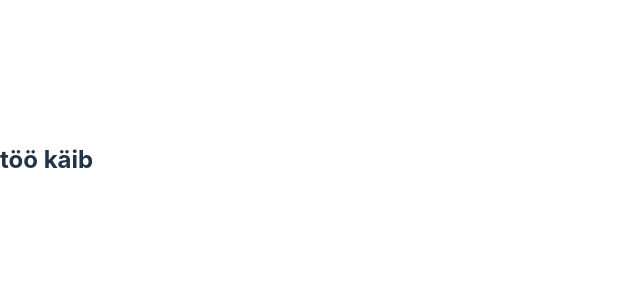
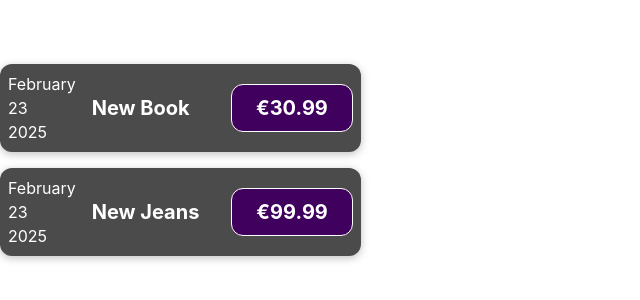
Before and after one commit to paankaur/test-my-expenses-app, a React (Vite) app in the folder react-tund1/react-expenses-2024/: page / in a window 1280 px wide. Shown: the part 240-540 px from the top of the page, without its empty margins (0-640 px from the left). Built offline with nearby package versions, Linux system fonts and the light colour scheme.

Commit message:
1.React projekti loomine, 2. Uue komponendi kujundamine, 3.Komponendi sisustamine andmetega, 4.Komponendi jaotamine mitmeks komponendiks

```diff
--- a/react-tund1/react-expenses-2024/index.html
+++ b/react-tund1/react-expenses-2024/index.html
@@ -4,10 +4,10 @@
     <meta charset="UTF-8" />
     <link rel="icon" type="image/svg+xml" href="/vite.svg" />
     <meta name="viewport" content="width=device-width, initial-scale=1.0" />
-    <title>Expensis Jobs</title>
+    <title>Expenses Jobs</title>
   </head>
   <body>
-    <h2>töö käib</h2>
+    <!-- <h2>töö käib</h2> -->
     <div id="root"></div>
     <script type="module" src="/src/main.jsx"></script>
   </body>
--- a/react-tund1/react-expenses-2024/src/App.jsx
+++ b/react-tund1/react-expenses-2024/src/App.jsx
@@ -1,11 +1,35 @@
-import React from 'react'
+// App.jsx
+
+// import React from 'react'
+import ExpenseItem from "./components/ExpenseItem.jsx";
 
 const App = () => {
+
+const expenses = [
+  {
+    date: new Date(2025, 1, 23),
+    title: "New Book",
+    price: 30.99
+  },
+  {
+    date: new Date(2025, 1, 23),
+    title: "New Jeans",
+    price: 99.99
+  }
+]
+
+  // const data = {
+  // date: new Date(2025, 1, 23),
+  // title: "New Book",
+  // price: 30.99
+  // };
   return (
-    <div>
+    <div className="App">
+      {expenses.map((expense, index) => (
+        <ExpenseItem key={index} data={expense} />
+      ))}
+    </div>
+  );
+};
 
-    </div>
-  )
-}
-
-export default App
+export default App;
--- /dev/null
+++ b/react-tund1/react-expenses-2024/src/components/ExpenseDate.jsx
@@ -0,0 +1,18 @@
+// ExpenseDate.jsx
+const ExpenseDate = (props) => {
+  const day = props.date.toLocaleString("en-US", { day: "2-digit" });
+  const month = props.date.toLocaleString("en-US", { month: "long" });
+  const year = props.date.getFullYear();
+
+  console.log(props);
+  console.log(props.data);
+  return (
+    <div>
+      <div>{month}</div>
+      <div>{day}</div>
+      <div>{year}</div>
+    </div>
+  );
+};
+
+export default ExpenseDate;
--- /dev/null
+++ b/react-tund1/react-expenses-2024/src/components/ExpenseItem.css
@@ -0,0 +1,59 @@
+/* ExpenseItem.css */
+.expense-item {
+    display: flex;
+
+    justify-content: space-between;
+    align-items: center;
+    box-shadow: 0 2px 8px rgba(0, 0, 0, 0.25);
+    padding: 0.5rem;
+    margin: 1rem 0;
+    border-radius: 12px;
+    background-color: #4b4b4b;
+    color: white;
+}
+
+.expense-item__description {
+    display: flex;
+    flex-direction: column;
+    gap: 1rem;
+    align-items: flex-end;
+    flex-flow: column-reverse;
+    justify-content: flex-start;
+    flex: 1;
+}
+
+.expense-item h2 {
+    color: #3a3a3a;
+    font-size: 1rem;
+    flex: 1;
+    margin: 0 1rem;
+    color: white;
+}
+
+.expense-item__price {
+    font-size: 1rem;
+    font-weight: bold;
+    color: white;
+    background-color: #40005d;
+    border: 1px solid white;
+    padding: 0.5rem;
+    border-radius: 12px;
+}
+
+@media (min-width: 580px) {
+    .expense-item__description {
+        flex-direction: row;
+        align-items: center;
+        justify-content: flex-start;
+        flex: 1;
+    }
+
+    .expense-item__description h2 {
+        font-size: 1.25rem;
+    }
+
+    .expense-item__price {
+        font-size: 1.25rem;
+        padding: 0.5rem 1.5rem;
+    }
+}
--- /dev/null
+++ b/react-tund1/react-expenses-2024/src/components/ExpenseItem.jsx
@@ -0,0 +1,23 @@
+// ExpenseItem.jsx
+import "./ExpenseItem.css";
+import ExpenseDate from "./ExpenseDate.jsx";
+
+const ExpenseItem = (props) => {
+
+  console.log(props);
+  console.log(props.data);
+
+  return (
+    <div className="expense-item">
+      <ExpenseDate date={props.data.date}/>
+      <div className="expense-item__description">
+        <h2>{props.data.title}</h2>
+        <div className="expense-item__price">
+          €{props.data.price.toFixed(2)}
+        </div>
+      </div>
+    </div>
+  );
+};
+
+export default ExpenseItem;
```
Also changed, not shown: react-tund1/react-expenses-2024/src/assets/components/ExpenseItem.jsx (deleted, +0 -9 lines).
